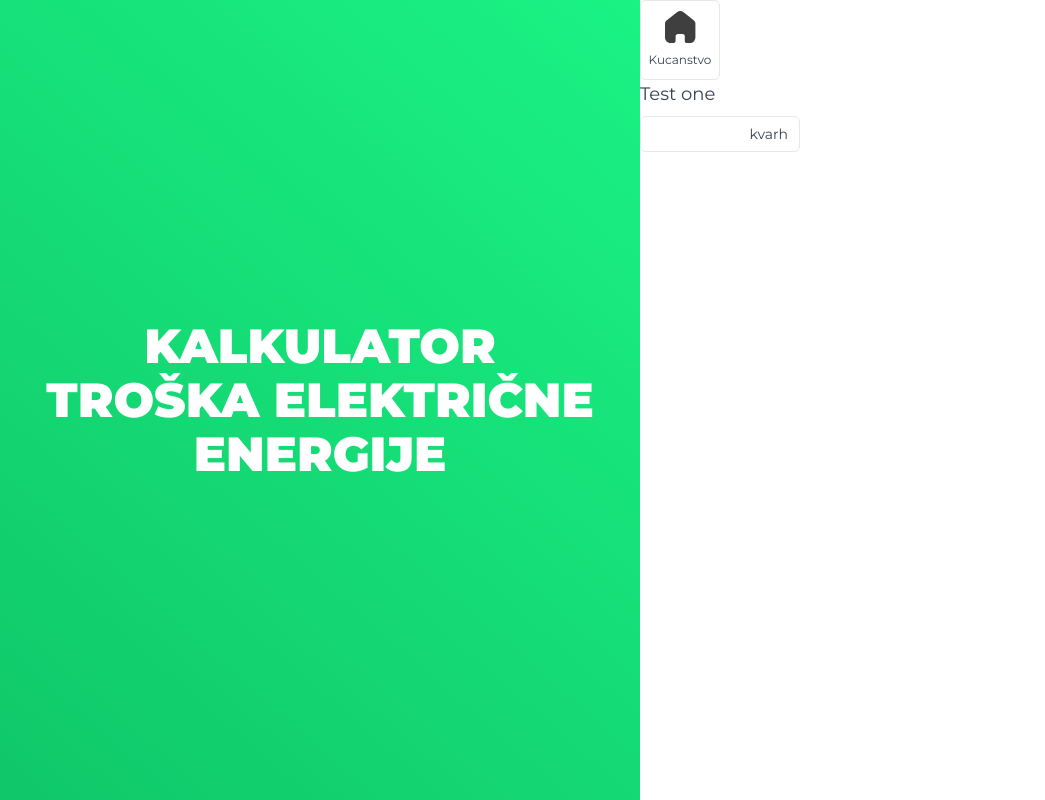
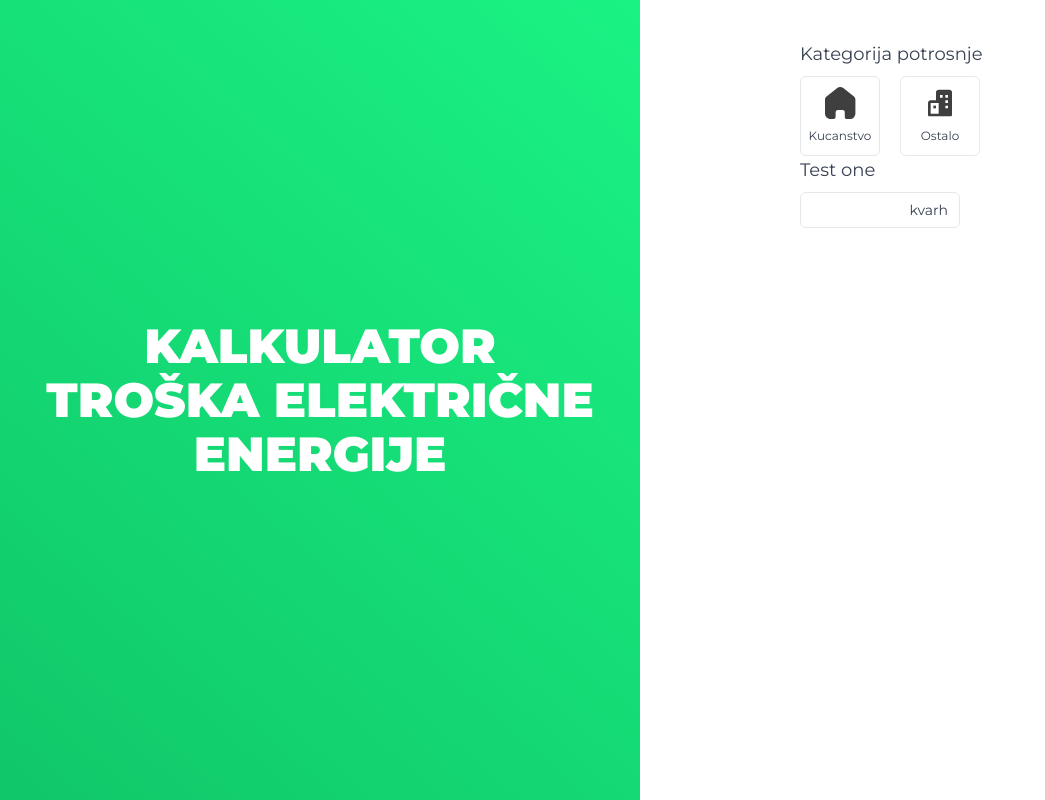
Before and after one commit to ADEV-00/electricity-consumption-calculator, a Next.js app: page / in a window 1280 px wide. Shown: the whole page, without its empty margins (0-1045 px from the left). Built offline with nearby package versions, Linux system fonts and the light colour scheme.

Commit message:
Layout of the form

```diff
--- a/pages/index.tsx
+++ b/pages/index.tsx
@@ -31,8 +31,13 @@ const Home: NextPage = () => {
             energije
           </h1>
         </div>
-        <div className="flex-1">
-          <div>
+        <div className="flex-1 pt-10">
+          <div className="w-2/4 flex flex-row flex-wrap justify-between  mx-auto">
+            <div className="space-y-2">
+              <p className="text-lg font-medium text-gray-700">
+                Kategorija potrosnje
+              </p>
+              <div className="flex flex-row gap-5">
                 <div
                   onClick={() => setMainCategory("kucanstvo")}
                   className={
@@ -57,6 +62,35 @@ const Home: NextPage = () => {
 
                   <div className="text-[12px]">Kucanstvo</div>
                 </div>
+                <div
+                  onClick={() => setMainCategory("ostalo")}
+                  className={
+                    "border border-gray-200 h-20 w-20 rounded-md flex flex-col items-center justify-center gap-2 cursor-pointer " +
+                    (mainCategory === "ostalo"
+                      ? "bg-green-300 shadow-md text-white"
+                      : " text-gray-700")
+                  }
+                >
+                  <svg
+                    width="32"
+                    height="32"
+                    viewBox="0 0 32 32"
+                    fill="none"
+                    xmlns="http://www.w3.org/2000/svg"
+                  >
+                    <path
+                      d="M9.33325 18.668H11.9999V21.3346H9.33325V18.668Z"
+                      fill={mainCategory === "ostalo" ? "white" : "#3F3F3F"}
+                    />
+                    <path
+                      d="M25.3333 2.66675H14.6667C13.9594 2.66675 13.2811 2.9477 12.781 3.4478C12.281 3.94789 12 4.62617 12 5.33341V13.3334H6.66667C5.196 13.3334 4 14.5294 4 16.0001V28.0001C4 28.3537 4.14048 28.6928 4.39052 28.9429C4.64057 29.1929 4.97971 29.3334 5.33333 29.3334H26.6667C27.0203 29.3334 27.3594 29.1929 27.6095 28.9429C27.8595 28.6928 28 28.3537 28 28.0001V5.33341C28 4.62617 27.719 3.94789 27.219 3.4478C26.7189 2.9477 26.0406 2.66675 25.3333 2.66675ZM6.66667 26.6667V16.0001H14.6667V26.6667H6.66667ZM18.6667 10.6667H16V8.00008H18.6667V10.6667ZM24 21.3334H21.3333V18.6667H24V21.3334ZM24 16.0001H21.3333V13.3334H24V16.0001ZM24 10.6667H21.3333V8.00008H24V10.6667Z"
+                      fill={mainCategory === "ostalo" ? "white" : "#3F3F3F"}
+                    />
+                  </svg>
+
+                  <div className="text-[12px]">Ostalo</div>
+                </div>
+              </div>
             </div>
             <InputField
               label="Test one"
@@ -65,6 +99,7 @@ const Home: NextPage = () => {
               onChange={(e: any) => console.log(e.target.value)}
             />
           </div>
+        </div>
       </main>
     </div>
   );
```
Lines whose indentation alone changed are shown as unchanged.
